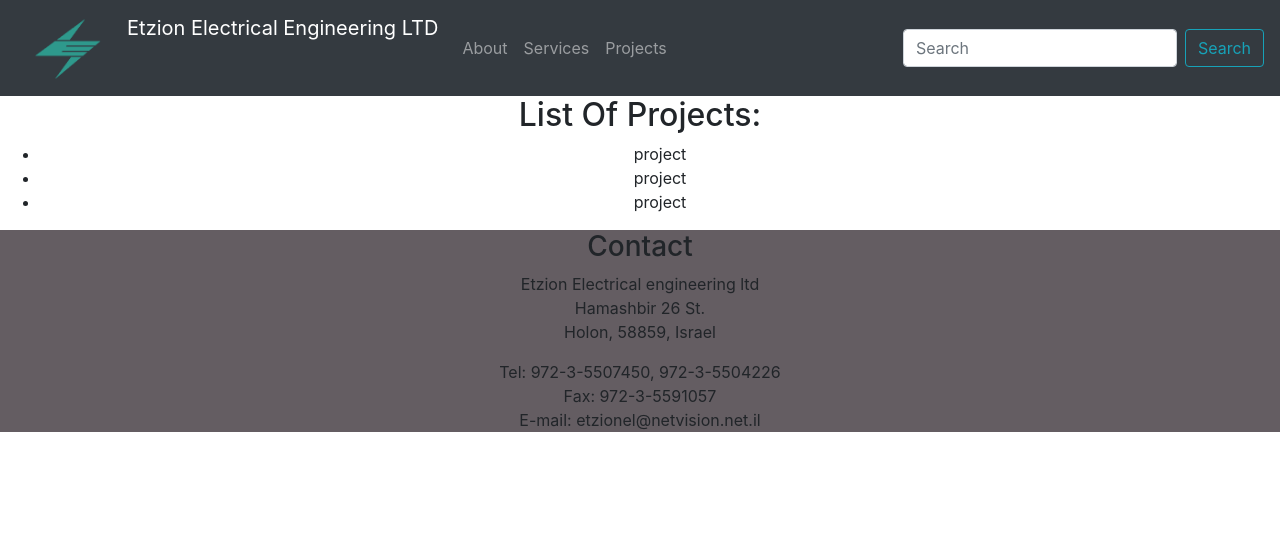
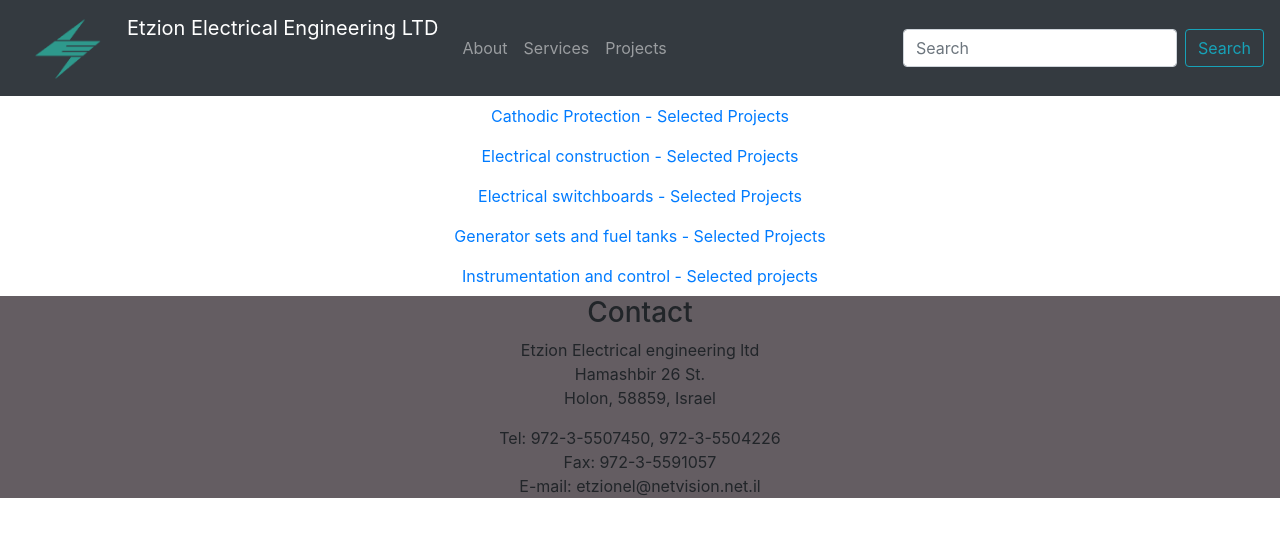
Before and after one commit to noametzion/etzion-react, a React (Create React App) app: page /projects in a window 1280 px wide. Shown: the top 536 px of the page. Built offline with nearby package versions, Linux system fonts and the light colour scheme.

Commit message:
projects info

```diff
--- a/src/components/about-etzion/AboutEtzion.tsx
+++ b/src/components/about-etzion/AboutEtzion.tsx
@@ -94,7 +94,6 @@ class AboutEtzion extends React.Component <IAboutEtzionProps, IAboutEtzionState>
             <div>
                 <Router>
                     {/*TODO: add default for /services route*/}
-                    {/*TODO: fix logo disappear*/}
                     <Nav defaultActiveKey={'/about/' + this.state.abouts[0] } className="flex-column">
                         { this.state.abouts.map(about =>
                             <Nav.Link href={'/about/' + about.path} >{about.title}</Nav.Link>
--- a/src/components/projects/Projects.tsx
+++ b/src/components/projects/Projects.tsx
@@ -1,27 +1,110 @@
 import React from 'react';
+import InfoProp from "../info/InfoProp";
+import {BrowserRouter as Router, Route, Switch} from "react-router-dom";
+import {Nav} from "react-bootstrap";
+import Info from "../info/Info";
 
 interface IProjectsProps {
 }
 
 interface IProjectsState {
+    selectedProjects: InfoProp[];
 }
 
 
 class Projects extends React.Component <IProjectsProps, IProjectsState>{
     constructor(props : IProjectsProps) {
         super(props);
-        this.state = {};
+        this.state = {
+            selectedProjects: [
+                // TODO: ask dad about routes(path)
+                new InfoProp(
+                    "Cathodic Protection - Selected Projects",
+                    "CathodicProtectionProjects",
+                    [
+                        "DORAD power station – Ashkelon",
+                        "Installation of sacrificial and impressed current Cathodic Protection to all the pipelines and tanks in the power station including:",
+                        "    • Natural Gas Pipelines",
+                        "    • Fuel Pipelines",
+                        "    • Different purpose  underground Pipelines",
+                        "    • 24 underground tanks",
+                        "    • 3 Aboveground Tanks",
+                        "    • Pile sheet & seawater cooling pipelines.",
+                        "",
+                        "Petroleum & Energy Infrastructures ltd.  – DCVG & CIPS SURVEYS",
+                        "Preforming of DCVG & CIPS surveys for fuel pipelines including interpretation of the measurements, reports and recommendations.",
+                    ]
+                ), new InfoProp(
+                    "Electrical construction - Selected Projects",
+                    "ConstructionProjects",
+                    [
+                       "IAI (Israel Aerospace Industries) MABAT PLANT YAHUD – Medium voltage constructions and transformation stations",
+                       "    • Underground Medium voltage infrastructures including horizontal drillings, Polyethylene conduits, Concrete Pits and about 3500 meters medium voltage cables.",
+                       "    • Replacing of 3 old medium voltage switchboards with new ones.",
+                       "    • Construction of new transformation station including 2 transformers 1600 KVA each, Medium voltage switchboard and 2500 Amps low voltage switchboard.",
+                       "",
+                       "INGL (Israel Natural Gas Lines) Eastern Gas Pipeline",
+                       "Construction of low voltage electrical systems for valve stations along the eastern gas pipeline."
+                    ]
+                ), new InfoProp(
+                    "Electrical switchboards - Selected Projects",
+                    "SwitchboardsProjects",
+                    [
+                        "IAI (Israel Aerospace Industries)  MABAT PLANT YAHUD -#200 Energy center - 2500 Amps Main Switchboard.",
+                        "Design and manufacture of 2500 Amps main switchboard supplied from 2 transformers 1600 KVA each and 1 diesel generator 1000 KVA ."
+                    ]
+                ), new InfoProp(
+                    "Generator sets and fuel tanks - Selected Projects",
+                    "GeneratorsProjects",
+                    [
+                        "The first international bank of Israel - Soreq business area Rishon Lezion",
+                        "Installation of 4 Diesel generator sets (DUPS) 1500KW each.",
+                        "320 meters 16” exhaust pipes.",
+                        "Silence and cooling systems to the 4 DUPS.",
+                        "2 underground fuel tanks 50,000 liters each.",
+                        "5 daily aboveground fuel tanks 2,000 liter each.",
+                        "Underground and aboveground fuel pipes between the tanks and the diesel generators.",
+                        "Control and level monitoring switchboards for all the fuel systems.",
+                        "Underground secondary containment, cathodic protection & Leakage monitoring facilities according to the Israel Ministry of Environmental Protection regulation."
+                    ]
+                ), new InfoProp(
+                    "Instrumentation and control - Selected projects",
+                    "InstrumentationAndControlProjects",
+                    [
+                        "IAI (Israel Aerospace Industries) Commercial aircraft division – Plating line",
+                        "Control system of plating line including:",
+                        "    • 24 plating containers",
+                        "    • Air ventilation system",
+                        "    • Water tanks and pipes",
+                        "    • Acid containers",
+                        "    • General Alarms",
+                        "    • Automatic activation according to time schedule.",
+                        "    • HMI stations for operator supervising and activation."
+                    ]
+                )
+            ]
+        };
     }
+
 
     render() {
         return (
             <div>
-                <h2>List Of Projects:</h2>
-                <ul>
-                    <li> project </li>
-                    <li> project </li>
-                    <li> project </li>
-                </ul>
+                <Router>
+                    {/*TODO: add default for /services route*/}
+                    <Nav defaultActiveKey={'/projects/' + this.state.selectedProjects[0] } className="flex-column">
+                        { this.state.selectedProjects.map(service =>
+                            <Nav.Link href={'/projects/' + service.path} >{service.title}</Nav.Link>
+                        )}
+                    </Nav>
+                    <Switch>
+                        { this.state.selectedProjects.map(service =>
+                            <Route path= {'/projects/' + service.path}>
+                                <Info info={service} />
+                            </Route>
+                        )}
+                    </Switch>
+                </Router>
             </div>
         );
     }
--- a/src/components/services/Services.tsx
+++ b/src/components/services/Services.tsx
@@ -2,9 +2,7 @@ import React from 'react';
 import InfoProp from "../info/InfoProp";
 import Info from "../info/Info";
 import {Nav} from "react-bootstrap";
-import NavigationBar from "../navigation-bar/NavigationBar";
 import {BrowserRouter as Router, Route, Switch} from "react-router-dom";
-import AboutEtzion from "../about-etzion/AboutEtzion";
 
 interface IServicesProps {
 }
@@ -55,7 +53,7 @@ class Services extends React.Component <IServicesProps, IServicesState>{
                     ]
                 ) , new InfoProp(
                     "Design and manufacture of low voltage electrical switchboards",
-                    "switchboards",
+                    "Switchboards",
                     [
                         "Design of distribution and control switchboards.",
                         "Manufacture of electrical switchboards up to 3200 amps.",
@@ -66,7 +64,7 @@ class Services extends React.Component <IServicesProps, IServicesState>{
                     ]
                 ), new InfoProp(
                     "Generator sets, fuel tanks end electromechanical installations",
-                    "generators",
+                    "Generators",
                     [
                         "Installation of generator sets including electrical and electromechanical systems exhaust piping and silence systems.",
                         "Supply and installation of weekly and daily fuel tanks for diesel generators.",
@@ -95,7 +93,6 @@ class Services extends React.Component <IServicesProps, IServicesState>{
             <div>
                 <Router>
                     {/*TODO: add default for /services route*/}
-                    {/*TODO: fix logo disappear*/}
                     <Nav defaultActiveKey={'/services/' + this.state.companyServices[0] } className="flex-column">
                         { this.state.companyServices.map(service =>
                             <Nav.Link href={'/services/' + service.path} >{service.title}</Nav.Link>
```
